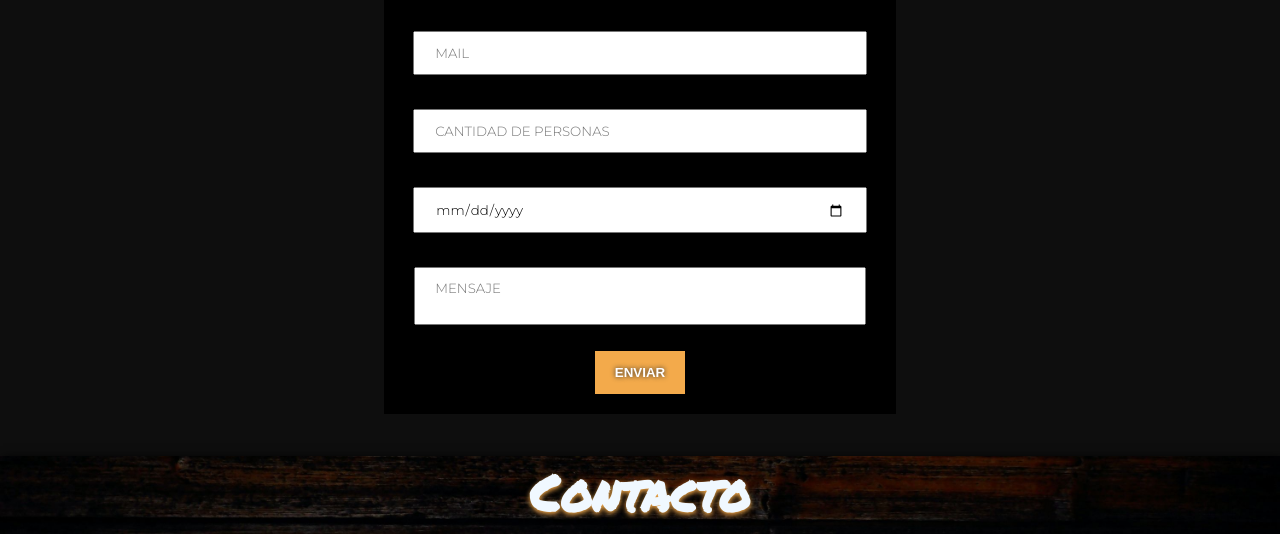
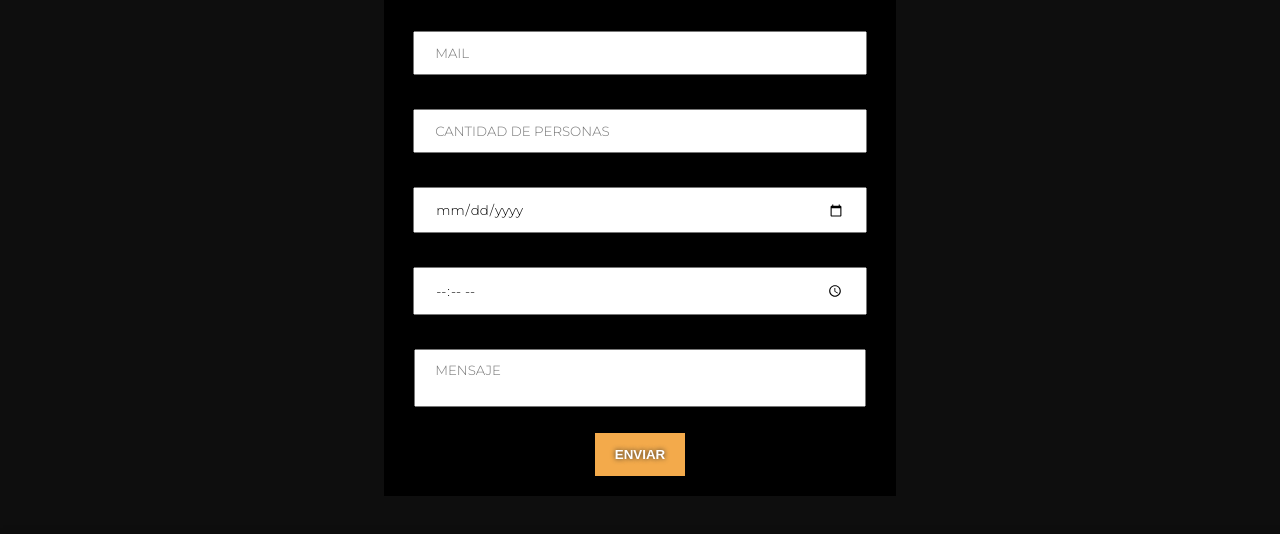
Before and after one commit to chizzi01/DonPepe-Bar, a plain HTML site: page index.html in a window 1280 px wide. Shown: the part 3594-4128 px from the top of the page. Drawn offline with nearby package versions, Linux system fonts and the light colour scheme.

Commit message:
form design

```diff
--- a/index.html
+++ b/index.html
@@ -177,11 +177,13 @@
                 <br>
                 <input type="email" name="MAIL" id="mail" placeholder="MAIL" required />
                 <br>
-                <input type="text" name="PERSONAS" id="empresa" placeholder="CANTIDAD DE PERSONAS" required />
+                <input type="text" name="PERSONAS" id="personas" placeholder="CANTIDAD DE PERSONAS" required />
                 <br>
                 <input type="date" name="FECHA" id="fecha" placeholder="FECHA" required />
                 <br>
-                <textarea type="text" name="MENSAJE" id="consulta" placeholder="MENSAJE"></textarea>
+                <input type="time" name="HORA" id="hora" placeholder="HORA" required />
+                <br>
+                <textarea type="text" name="MENSAJE" id="mensaje" placeholder="MENSAJE"></textarea>
                 <br>
                 <input type="submit" value="ENVIAR" id="enviar" />
             </form>
--- a/style.css
+++ b/style.css
@@ -378,12 +378,16 @@ form{
 }
 
 
-input[type=text], input[type=email],input[type=date] ,textarea {
+input[type=text], input[type=email],input[type=date],input[type=time],textarea {
     width: 80%;
     padding: 12px 20px;
     margin: 8px 0;
     resize: none;
     font-family: 'Montserrat', sans-serif;
+}
+
+input[type=text]:hover, input[type=email]:hover,input[type=date]:hover,input[type=time]:hover ,textarea:hover {
+box-shadow: #ebbf87 0px 0px 10px;
 }
 
 input[type=submit] {
```
